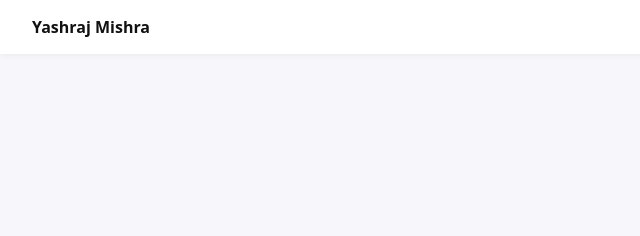
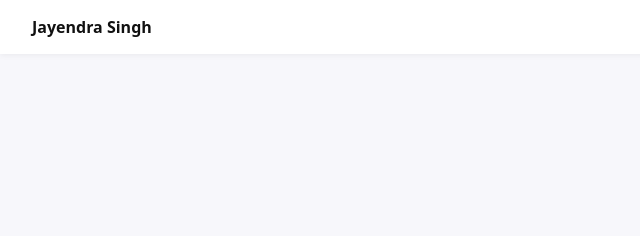
Before and after one commit to jayendrasingh22/Frontend-Dev, a plain HTML site: page Flexbox/portfolio/index.html in a window 1280 px wide. Shown: the top 236 px of the page, 0-640 px from the left. Drawn offline with Linux system fonts and the light colour scheme.

Commit message:
Update brand name in index.html

```diff
--- a/Flexbox/portfolio/index.html
+++ b/Flexbox/portfolio/index.html
@@ -8,7 +8,7 @@
 </head>
 <body>
   <header class="site-header">
-    <div class="brand">Yashraj Mishra</div>
+    <div class="brand">Jayendra Singh</div>
     <nav class="nav">
       <a href="#about">About</a>
       <a href="#work">Work</a>
```
